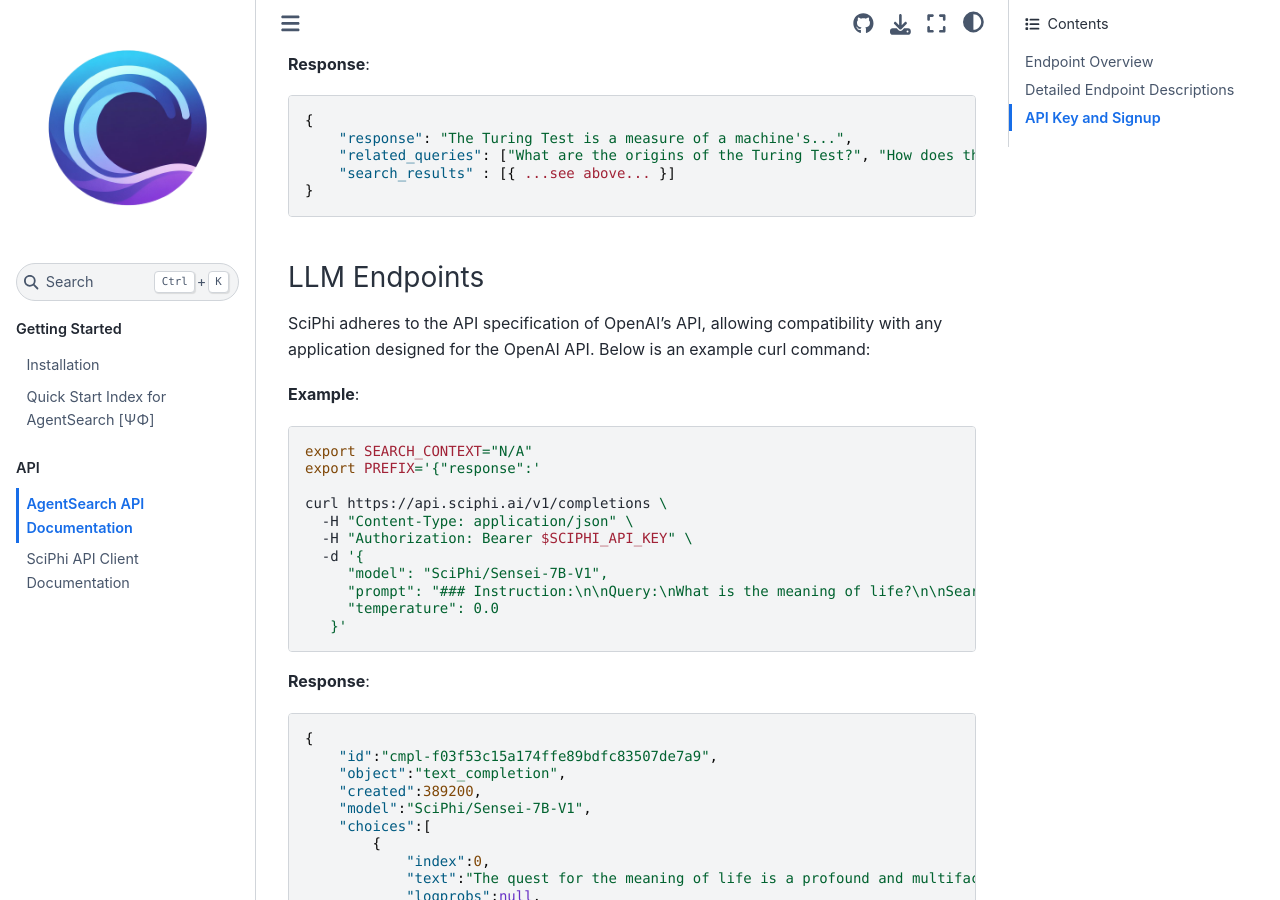
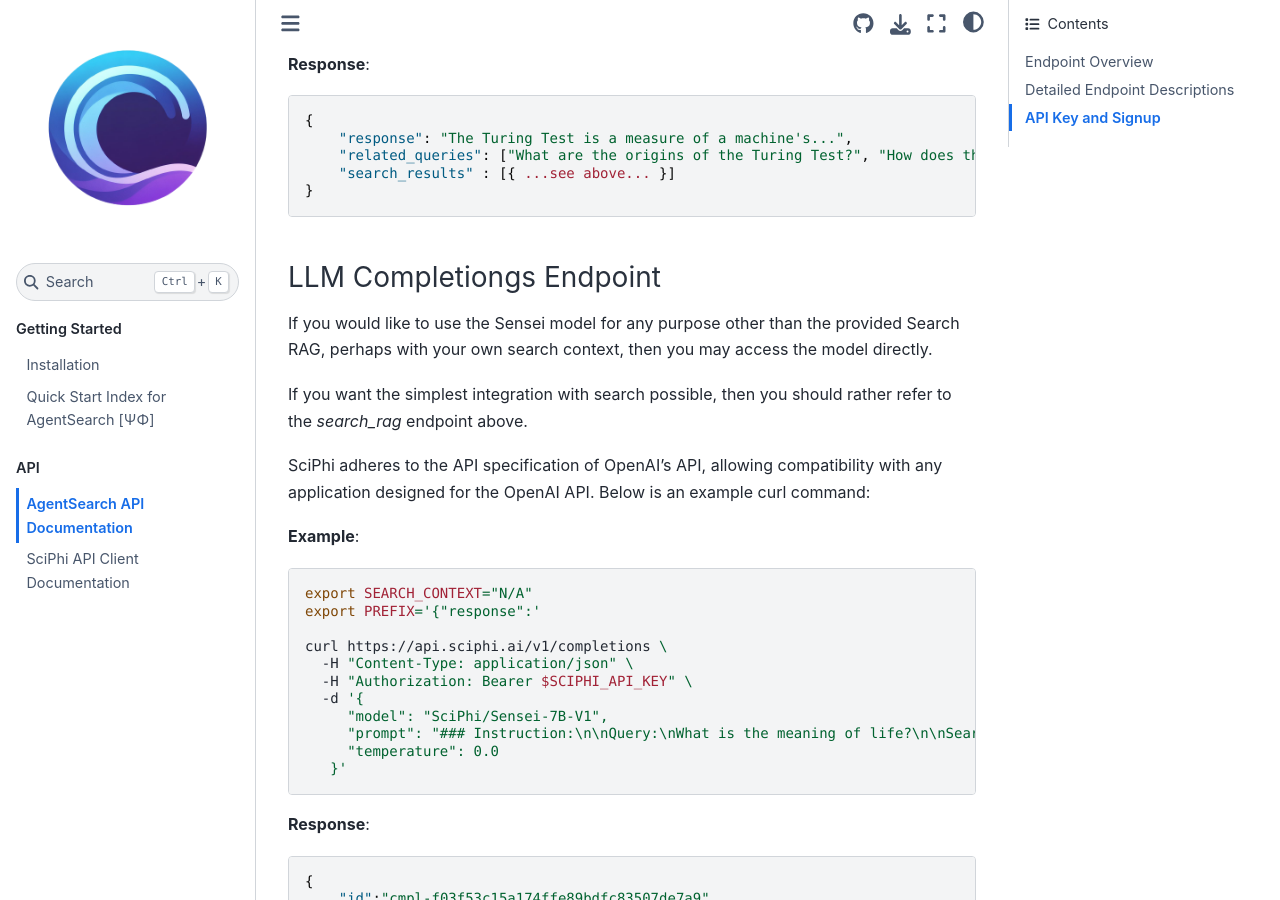
Before and after one commit to SciPhi-AI/agent-search, a Sphinx documentation site: the page built from docs/source/api/main.rst, in a window 1280 px wide and 900 px high, scrolled down 2462 px. Built offline with Sphinx 7.4.7 and the Sphinx Book theme 1.1.4, drawn with Linux system fonts in a browser that asks for light colours.

Commit message:
Feature/cleanup endpoints docs (#24)
* tweak docs/readme

* better docs on endpoint

```diff
--- a/docs/source/api/main.rst
+++ b/docs/source/api/main.rst
@@ -111,8 +111,12 @@
         "search_results" : [{ ...see above... }]
     }
 
-LLM Endpoints
+LLM Completiongs Endpoint
 ~~~~~~~~~~~~~~~~~~~
+
+If you would like to use the Sensei model for any purpose other than the provided Search RAG, perhaps with your own search context, then you may access the model directly.
+
+If you want the simplest integration with search possible, then you should rather refer to the `search_rag` endpoint above.
 
 SciPhi adheres to the API specification of OpenAI's API, allowing compatibility with any application designed for the OpenAI API. Below is an example curl command:
 
```
